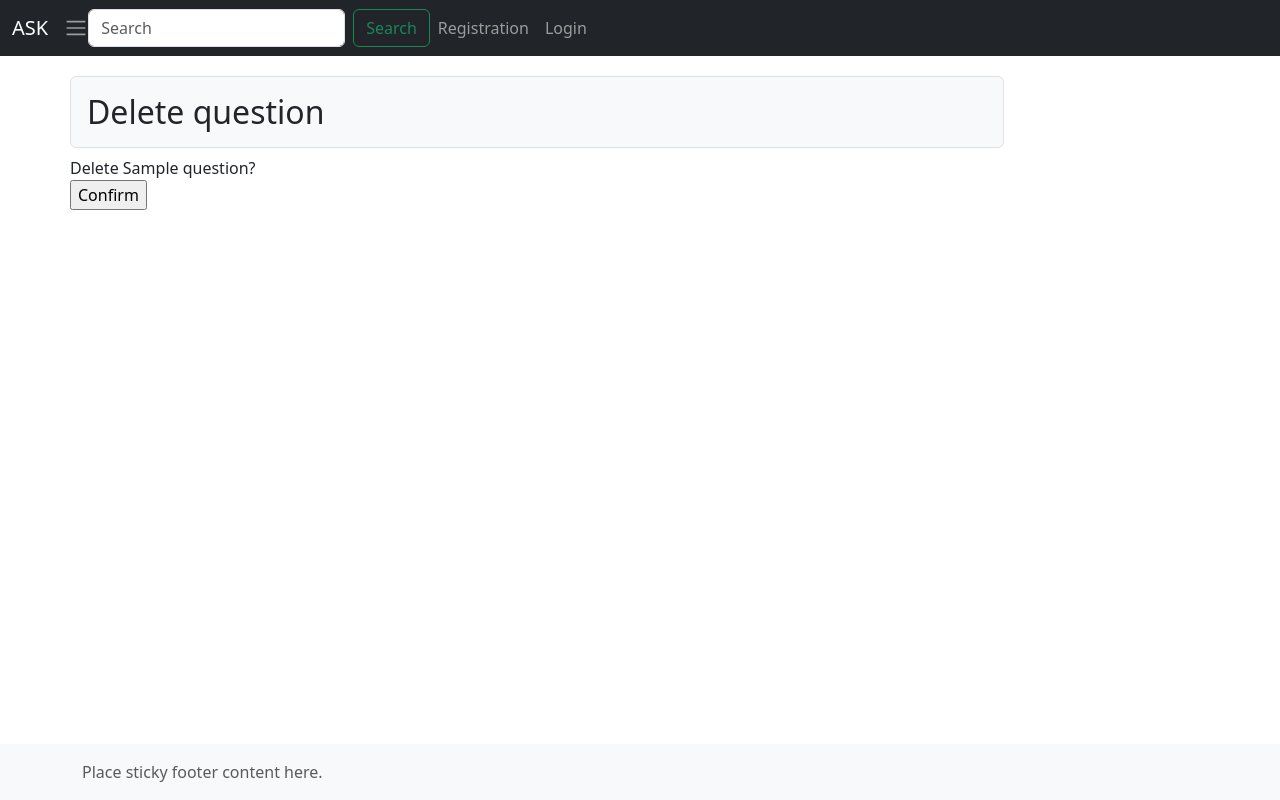
After one commit to EternalTLD/Ask--Django, a Django app: page /delete/1/ in a window 1280 px wide. The commit adds this page. Run offline with Django 4.2, Linux system fonts and the light colour scheme; tables that the repository leaves empty hold one stand-in row (values such as "Sample post"); some libraries are stand-ins or nearby versions.

Commit message:
add delete view

```diff
--- a/ask_project/questions/models.py
+++ b/ask_project/questions/models.py
@@ -72,7 +72,10 @@ class Question(models.Model):
         return reverse('questions:question_detail', kwargs={'pk': self.pk, 'slug': self.slug})
 
     def get_update_url(self):
-        return reverse('questions:question_update', kwargs={'pk': self.pk, 'slug': self.slug})
+        return reverse('questions:question_update', kwargs={'pk': self.pk})
+
+    def get_delete_url(self):
+        return reverse('questions:question_delete', kwargs={'pk': self.pk})
 
 class QuestionImages(models.Model):
     """Additional images"""
--- a/ask_project/questions/urls.py
+++ b/ask_project/questions/urls.py
@@ -44,6 +44,7 @@ urlpatterns = [
         name='answer_dislike'
     ),
     path('<int:pk>/<slug:slug>/', QuestionView.as_view(), name='question_detail'),
-    path('update/<int:pk>/<slug:slug>/', UpdateQuestionView.as_view(), name="question_update"),
+    path('update/<int:pk>/', QuestionUpdateView.as_view(), name="question_update"),
+    path('delete/<int:pk>/', QuestionDeleteView.as_view(), name='question_delete'),
     path('', QuestionListView.as_view(), name='home'),
 ]
--- a/ask_project/questions/views.py
+++ b/ask_project/questions/views.py
@@ -102,13 +102,18 @@ class NewQuestionView(CreateView):
             form.save()
         return HttpResponseRedirect(reverse('questions:home'))
 
-class UpdateQuestionView(UpdateView):
+class QuestionUpdateView(UpdateView):
     model = Question
     form_class = QuestionForm
     template_name = 'questions/question_update_form.html'
 
     def get_success_url(self) -> str:
         return self.get_object().get_absolute_url()
+
+class QuestionDeleteView(DeleteView):
+    model = Question
+    success_url = '/'
+
 
 class VoteView(View):
     model = None
--- a/ask_project/templates/questions/index.html
+++ b/ask_project/templates/questions/index.html
@@ -27,6 +27,7 @@
             </div>
             <p class="mb-1 mt-1">{{ question.content }}</p>
             <a href="{{ question.get_update_url }}" class="href">Update</a>
+            <a href="{{ question.get_delete_url }}" class="href">Delete</a>
             <span>
                 <h5 class="mt-2 text-muted">Likes: {{ question.pk|count_question_likes }} </h5>
                 <h5 class="mt-2 text-muted">Dislikes: {{ question.pk|count_question_dislikes }} </h5>
--- /dev/null
+++ b/ask_project/templates/questions/question_confirm_delete.html
@@ -0,0 +1,18 @@
+{% extends "layout/nav_bar.html" %}
+
+{% load static %}
+{% load bootstrap5 %}
+
+{% block content %}
+<div class="col-10">
+    <span>
+        <h2 class="mt-3 p-3 border bg-light rounded"><a>Delete question</a></h2>
+    </span>
+</div>
+
+<form method="post" action="{{question.get_delete_url}}">
+    Delete {{ object }}?
+    {% csrf_token %}
+    <p><input type="submit" value="Confirm"></p>
+   </form>
+{% endblock %}
```
Also changed, not shown: ask_project/templates/questions/question_update_form.html (added, +39 -0 lines), ask_project/templates/questions/question_create_form.html (renamed from ask_project/templates/questions/question_form.html).
